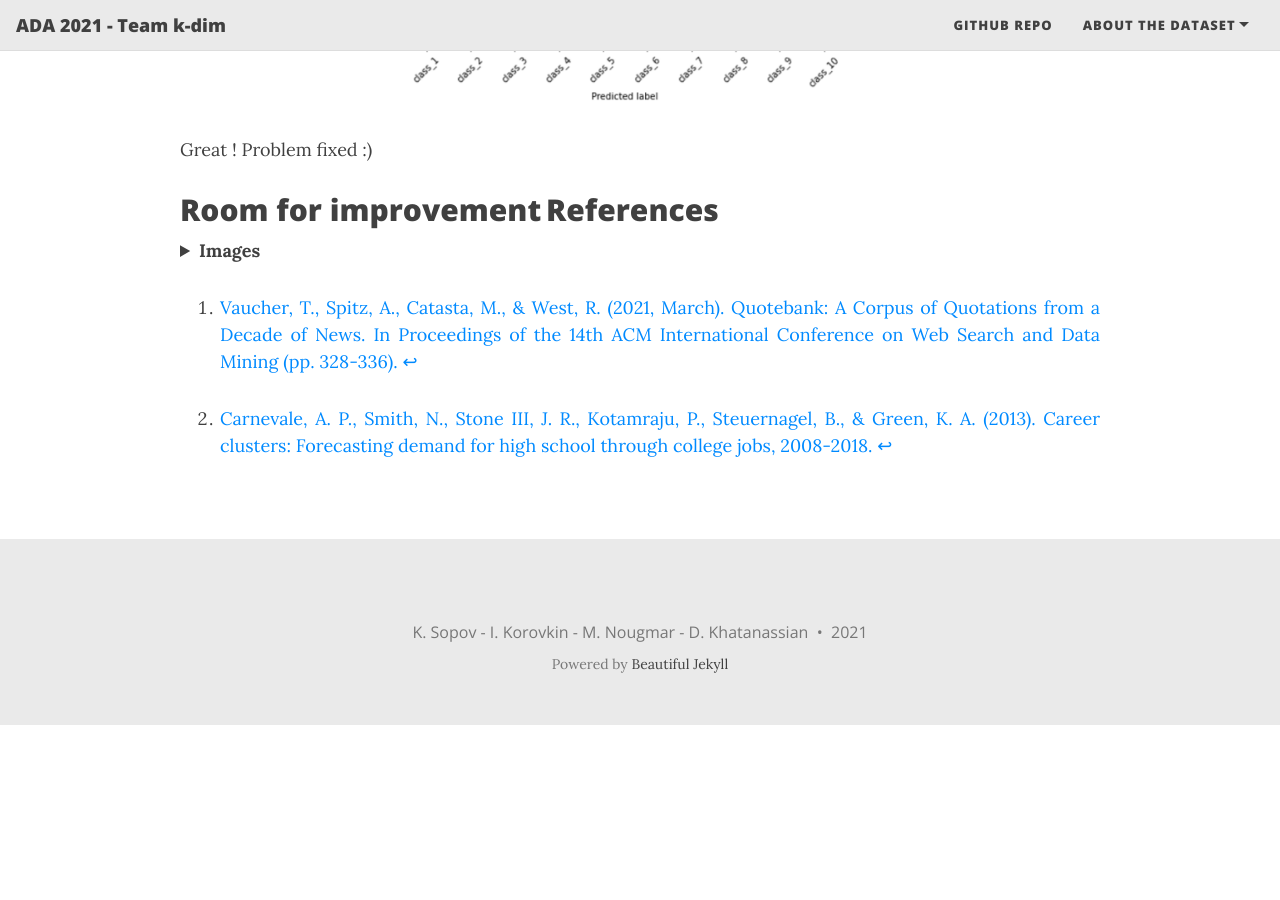
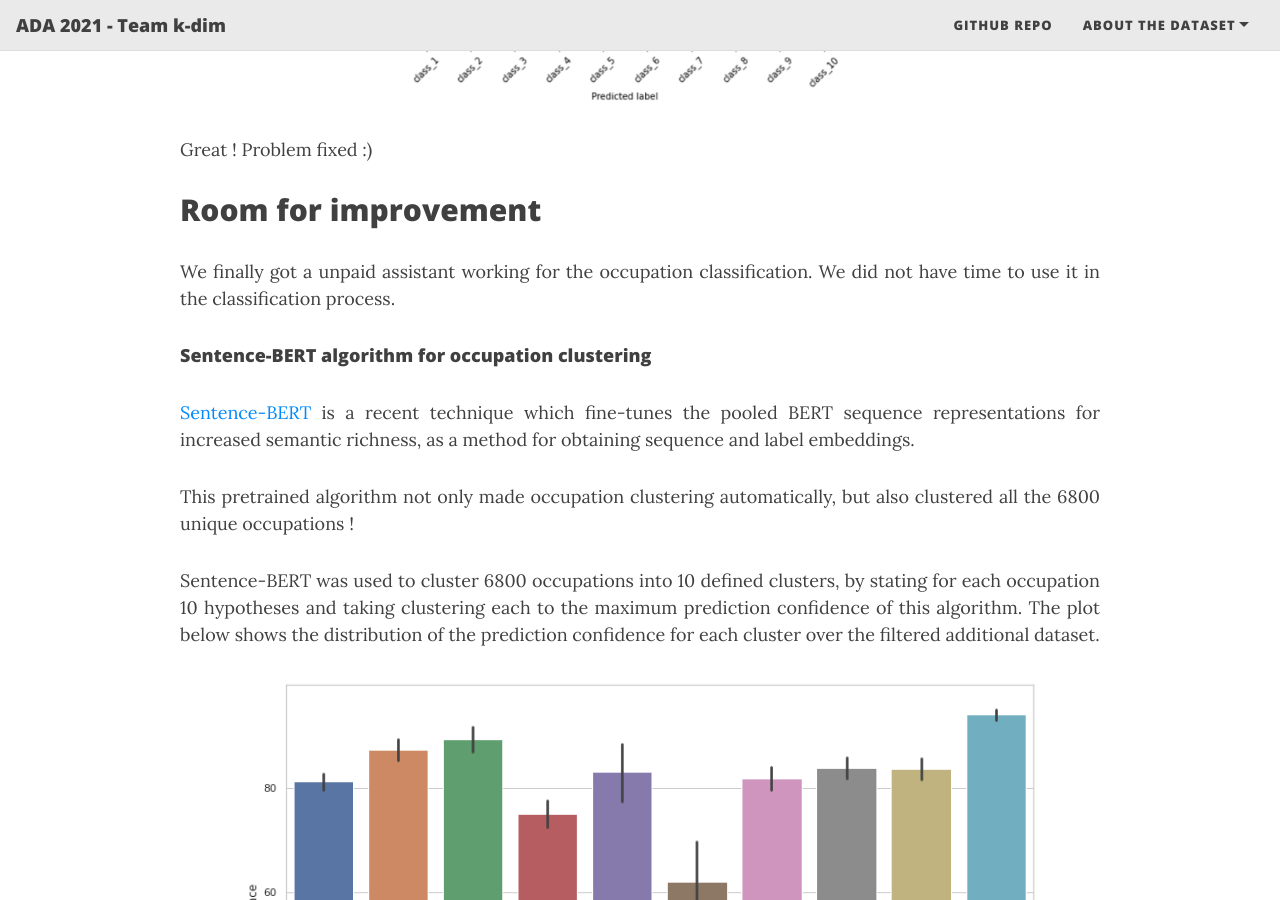
Before and after one commit to Quote-Me-If-You-Can/Quote-Me-If-You-Can.github.io, a Jekyll site: the page built from index.md, in a window 1280 px wide and 900 px high, scrolled down 13293 px. Built offline with Jekyll 4.4.1, drawn with Linux system fonts in a browser that asks for light colours; nearby versions of some CDN libraries; the list of posts is cut into pages by our own code; before the commit the page ends 14018 px from its top, so only the background shows below that.

Commit message:
Update index.md

```diff
--- a/index.md
+++ b/index.md
@@ -274,6 +274,21 @@ Great ! Problem fixed :)
 
 ## Room for improvement
 
+We finally got a unpaid assistant working for the occupation classification. We did not have time to use it in the classification process.
+
+#### Sentence-BERT algorithm for occupation clustering
+
+[Sentence-BERT](https://joeddav.github.io/blog/2020/05/29/ZSL.html) is a recent technique which fine-tunes the pooled BERT sequence representations for increased semantic richness, as a method for obtaining sequence and label embeddings.
+
+This pretrained algorithm not only made occupation clustering automatically, but also clustered all the 6800 unique occupations !
+
+Sentence-BERT was used to cluster 6800 occupations into 10 defined clusters, by stating for each occupation 10 hypotheses and taking clustering each to the maximum prediction confidence of this algorithm. The plot below shows the distribution of the prediction confidence for each cluster over the filtered additional dataset.
+
+<figure>
+    <p align="center">
+    <img title="Prediction Confidence of Sequence-BERT" width="800px" src="img/prediction_confidence_SequenceBERT.png">
+    </p>
+</figure>
 
 ## References<br>
 
```
